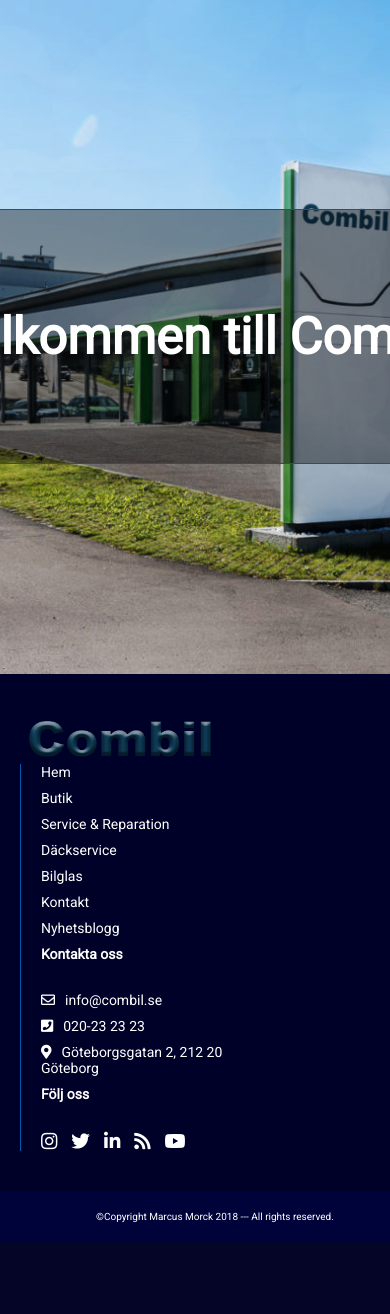
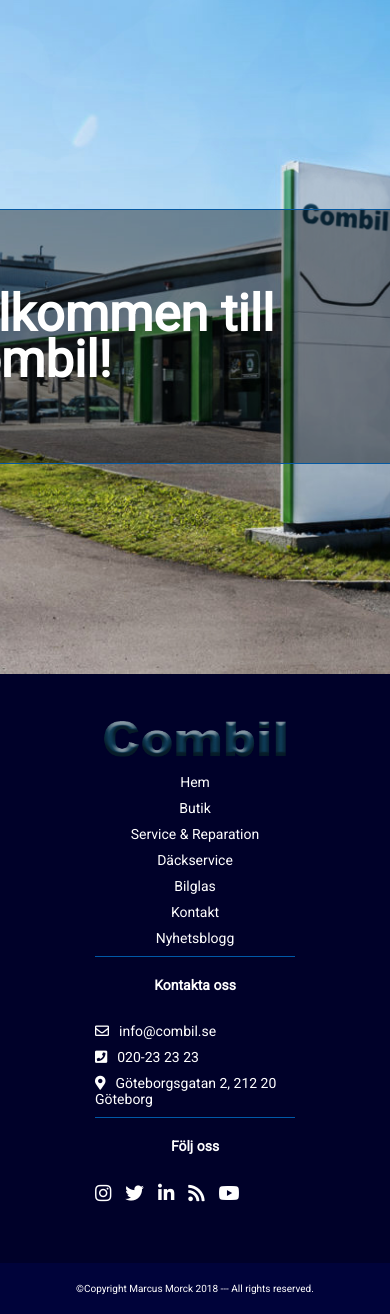
Before and after one commit to marcusMorck/combil, a PHP site: page / in a window 390 px wide; the page is wider, and only the part inside the window is pictured. Shown: the part 101-1415 px from the top of that part. Before the commit the page ends 1343 px from the top of that part, so only its background shows below. Run offline with PHP 8.4, Linux system fonts and the light colour scheme; data that the repository does not hold is empty; some libraries are stand-ins or nearby versions.

Commit message:
started making footer responsive

```diff
--- a/assets/css/general.css
+++ b/assets/css/general.css
@@ -169,9 +169,7 @@
   width: 200px;
   height: 50px;
 }
-
 .logo img {
-  display: block;
   min-width: 100%;
   max-height: 100%;
 }
@@ -317,17 +315,19 @@
 }
 
 footer {
-  flex: none;
+  display: flex;
+  justify-content: center;
+  flex-direction: column;
+  width: 100%;
   height: auto;
-  width: 100%;
   background-color: #000129;
   color: #fff;
 }
 footer .footer-container {
   display: flex;
   justify-content: space-between;
-  flex-wrap: wrap;
   padding: 40px 20px 0 20px;
+  margin-bottom: 40px;
 }
 footer .footer-container div {
   width: 200px;
@@ -364,18 +364,45 @@
 }
 footer .copyright {
   display: flex;
-  align-content: center;
   justify-content: center;
-  width: 100%;
-  padding: 20px;
-  margin-top: 40px;
+  padding: 20px 0;
   background-color: #00033a;
 }
 footer .copyright p {
   font-size: 10px;
-  margin: 0;
 }
 
+@media screen and (max-width: 903px) {
+  footer .footer-container {
+    padding: 40px 0 0 0;
+  }
+}
+@media screen and (max-width: 720px) {
+  footer .footer-container {
+    flex-direction: column;
+    align-items: center;
+  }
+  footer .footer-container div {
+    align-items: center;
+    padding-left: 0;
+    border-bottom: 1px solid #0059a7;
+    border-left: none;
+    margin-bottom: 20px;
+  }
+  footer .footer-container div h4 {
+    text-align: center;
+  }
+  footer .footer-container div:first-child {
+    margin-bottom: 10px;
+  }
+  footer .footer-container div:last-child {
+    border-bottom: none;
+  }
+}
+/*.footer-container{
+   flex-direction: column;
+    align-items: center;
+}*/
 /*-------------------------------------
 --------------GENERAL------------------
 -------------------------------------*/
--- a/views/index.php
+++ b/views/index.php
@@ -4,7 +4,7 @@
 ?>
 <div class="hero index">
     <div class="overlay">
-    <h1 class="hero-title">Välkommen till Combil</h1>
+    <h1 class="hero-title">Välkommen till Combil!</h1>
 
     </div>
 
```
Also changed, not shown: assets/sass/components/_logo.scss (+4 -7 lines), assets/sass/layout/_footer.scss (+45 -8 lines), 1 other file.
